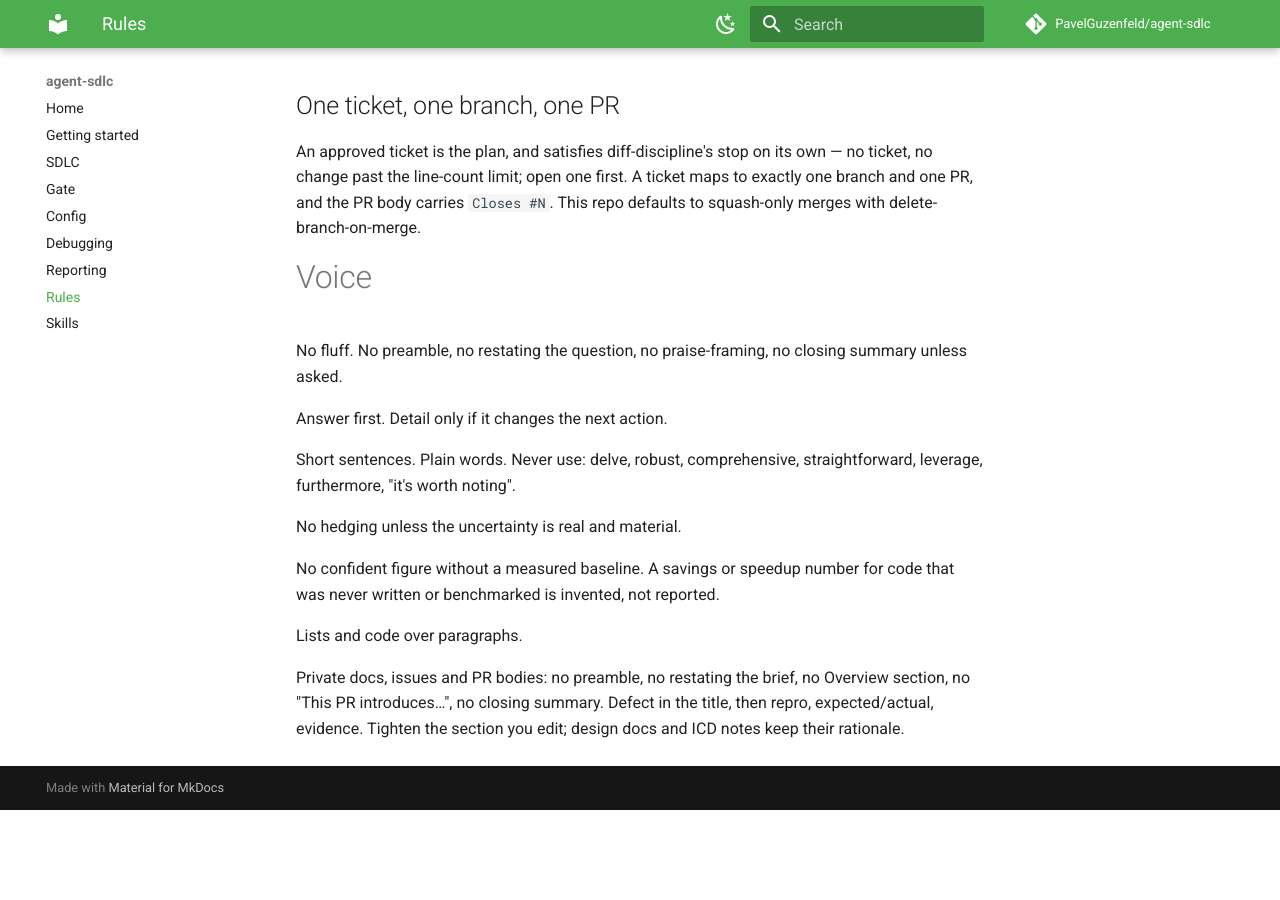
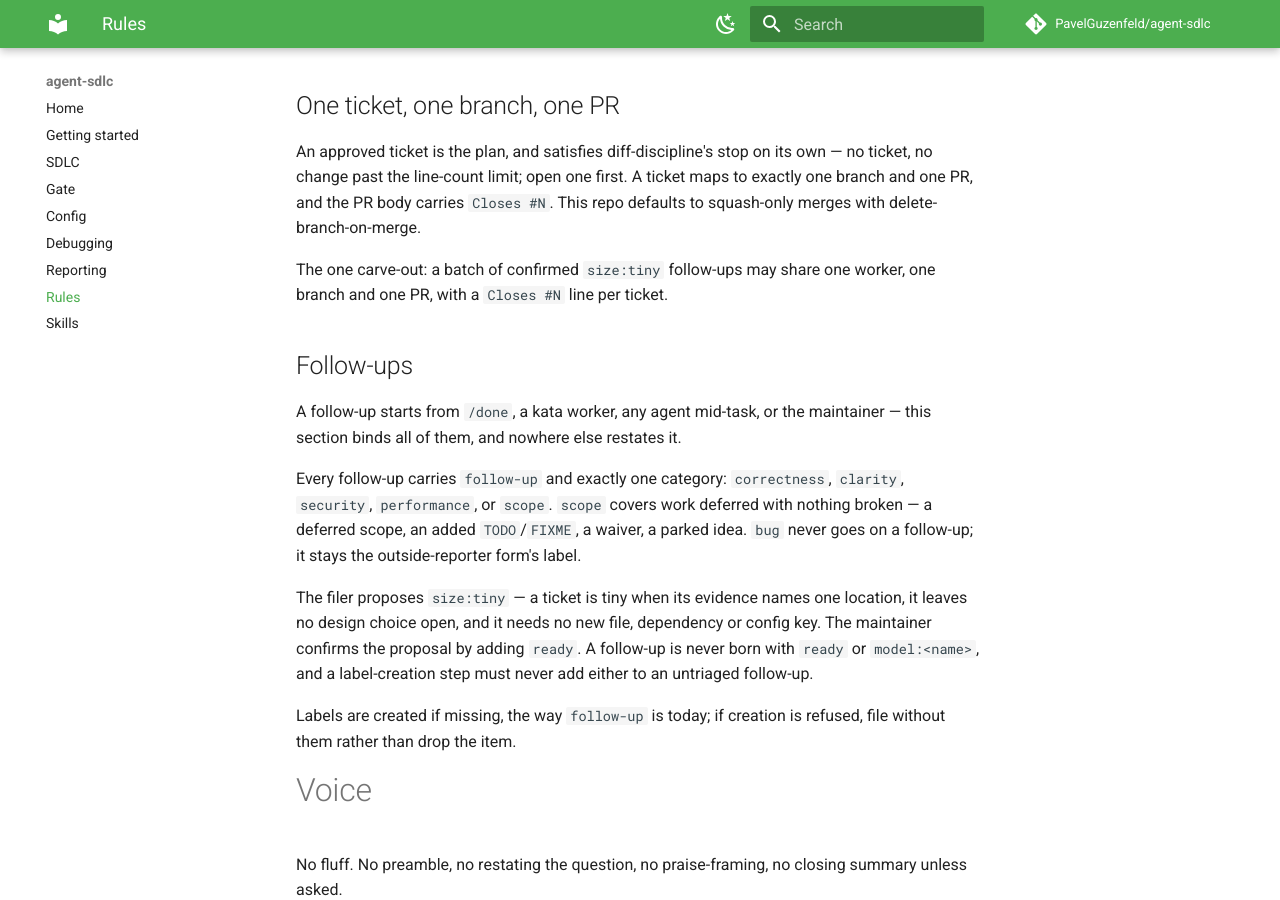
Before and after one commit to PavelGuzenfeld/agent-sdlc, an MkDocs documentation site: the page built from docs/rules.md, in a window 1280 px wide and 900 px high, scrolled down 8009 px. Built offline with MkDocs 1.6.1 and Material for MkDocs 9.7.7, drawn with Linux system fonts in a browser that asks for light colours; comment, search, counter and statistics services are not loaded; before the commit the page ends 8819 px from its top, so only the background shows below that.

Commit message:
Give follow-ups one category label and a size:tiny proposal, from one section
rules/tickets.md gets a Follow-ups section naming the five categories,
the tiny definition, size:tiny as the filer's proposal, and the rule
that a follow-up is never born ready or model:<name>. One ticket, one
branch, one PR gets its size:tiny batch carve-out. done.md, kata.md and
debrief-agent.md now point to that section instead of naming labels
themselves, and kata's label creation skips an untriaged follow-up.

```diff
--- a/.claude/rules/tickets.md
+++ b/.claude/rules/tickets.md
@@ -21,3 +21,26 @@
 — no ticket, no change past the line-count limit; open one first. A ticket maps
 to exactly one branch and one PR, and the PR body carries `Closes #N`. This
 repo defaults to squash-only merges with delete-branch-on-merge.
+
+The one carve-out: a batch of confirmed `size:tiny` follow-ups may share one
+worker, one branch and one PR, with a `Closes #N` line per ticket.
+
+## Follow-ups
+
+A follow-up starts from `/done`, a kata worker, any agent mid-task, or the
+maintainer — this section binds all of them, and nowhere else restates it.
+
+Every follow-up carries `follow-up` and exactly one category: `correctness`,
+`clarity`, `security`, `performance`, or `scope`. `scope` covers work deferred
+with nothing broken — a deferred scope, an added `TODO`/`FIXME`, a waiver, a
+parked idea. `bug` never goes on a follow-up; it stays the outside-reporter
+form's label.
+
+The filer proposes `size:tiny` — a ticket is tiny when its evidence names one
+location, it leaves no design choice open, and it needs no new file,
+dependency or config key. The maintainer confirms the proposal by adding
+`ready`. A follow-up is never born with `ready` or `model:<name>`, and a
+label-creation step must never add either to an untriaged follow-up.
+
+Labels are created if missing, the way `follow-up` is today; if creation is
+refused, file without them rather than drop the item.
--- a/rules/tickets.md
+++ b/rules/tickets.md
@@ -21,3 +21,26 @@
 — no ticket, no change past the line-count limit; open one first. A ticket maps
 to exactly one branch and one PR, and the PR body carries `Closes #N`. This
 repo defaults to squash-only merges with delete-branch-on-merge.
+
+The one carve-out: a batch of confirmed `size:tiny` follow-ups may share one
+worker, one branch and one PR, with a `Closes #N` line per ticket.
+
+## Follow-ups
+
+A follow-up starts from `/done`, a kata worker, any agent mid-task, or the
+maintainer — this section binds all of them, and nowhere else restates it.
+
+Every follow-up carries `follow-up` and exactly one category: `correctness`,
+`clarity`, `security`, `performance`, or `scope`. `scope` covers work deferred
+with nothing broken — a deferred scope, an added `TODO`/`FIXME`, a waiver, a
+parked idea. `bug` never goes on a follow-up; it stays the outside-reporter
+form's label.
+
+The filer proposes `size:tiny` — a ticket is tiny when its evidence names one
+location, it leaves no design choice open, and it needs no new file,
+dependency or config key. The maintainer confirms the proposal by adding
+`ready`. A follow-up is never born with `ready` or `model:<name>`, and a
+label-creation step must never add either to an untriaged follow-up.
+
+Labels are created if missing, the way `follow-up` is today; if creation is
+refused, file without them rather than drop the item.
```
Also changed, not shown: AGENTS.md (+23 -0 lines), commands/debrief-agent.md (+6 -6 lines), commands/done.md (+1 -2 lines), commands/kata.md (+8 -6 lines), 1 other file.
